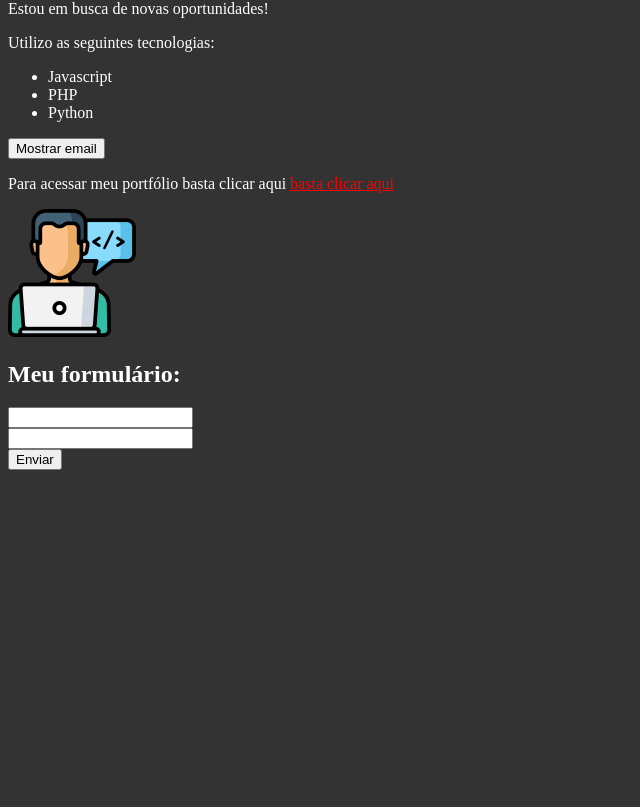
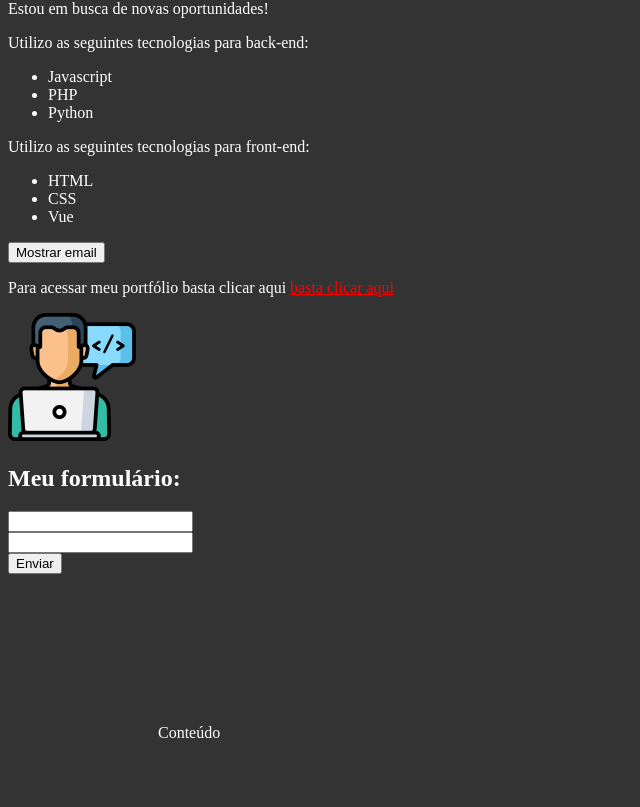
Before and after one commit to ilima12/Curso-Vue, a Vue app in the folder 2_projeto_vue/: page / in a window 1280 px wide. Shown: the part 293-1100 px from the top of the page, without its empty margins (0-640 px from the left). Before the commit the page ends 800 px from the top, so only its background shows below. Built offline with nearby package versions, Linux system fonts and the light colour scheme.

Commit message:
Update
uso do css e implementação do methods

```diff
--- a/2_projeto_vue/src/components/Form.vue
+++ b/2_projeto_vue/src/components/Form.vue
@@ -1,17 +1,20 @@
 <template>
     <div>
     <h2>Meu formulário:</h2>
-    <form action="">
+    <form action="" @submit="enviarFormulario($event)">
     <div>
-        <InputText/>
+        <input type="text" v-model="name">
     </div>
     <div>
-        <InputText/>
+        <input type="text" v-model="email"/>
     </div>
     <div>
         <Submit/>
     </div>
     </form>
+    <p>Conteúdo</p>
+    <p>Conteúdo</p>
+    <p>Conteúdo</p>
 </div>
 </template>
 <script >
@@ -23,6 +26,32 @@ export default {
     components: {
         InputText,
         Submit
+    },
+    data() {
+        return{
+            name: "",
+            email: ""
+        }
+    },
+    methods:{
+        enviarFormulario(e){
+
+            e.preventDefault();
+
+            const name = this.name;
+            const email = this.email;
+
+            console.log("Formulário Enviado!");
+            console.log("O nome é: " + name);
+            console.log("O email é: " + email);
+        }
     }
 }
 </script>
+
+<style scoped>
+p{
+    margin:150px;
+}
+
+</style>
--- a/2_projeto_vue/src/components/Info.vue
+++ b/2_projeto_vue/src/components/Info.vue
@@ -2,11 +2,15 @@
     <div>
         <p v-if="esta_trabalhando">Estou trabalhando no momento.</p>
         <p v-else>Estou em busca de novas oportunidades!</p>
-        <p>Utilizo as seguintes tecnologias:</p>
-    <ul>
-    <li>Javascript</li>
-    <li>PHP</li>
-    <li>Python</li>
+        <p>Utilizo as seguintes tecnologias para back-end:</p>
+    <ul >
+    <li v-for="(technology, index) in backend_technologies" v-bind:key="index">{{ technology }}</li>
+   </ul>
+   <p>Utilizo as seguintes tecnologias para front-end:</p>
+   <ul>
+    <li v-for="technology in frontend_techologies" :key="technology.id">
+      {{ technology.language }}
+    </li>
    </ul>
    <div>
     <button @click="showEmail">{{ textoBotao }}</button>
@@ -30,7 +34,13 @@ export default {
             mostrar_email: false,
             email: 'italo@gmail.com',
             meu_link: 'https://google.com',
-            textoBotao: 'Mostrar email'
+            textoBotao: 'Mostrar email',
+            backend_technologies: ['Javascript', 'PHP', 'Python'],
+            frontend_techologies: [
+              {id: 1, language: 'HTML'},
+              {id: 2, language: 'CSS'},
+              {id: 3, language: 'Vue'}
+            ]
         }
     },
     methods: {
```
